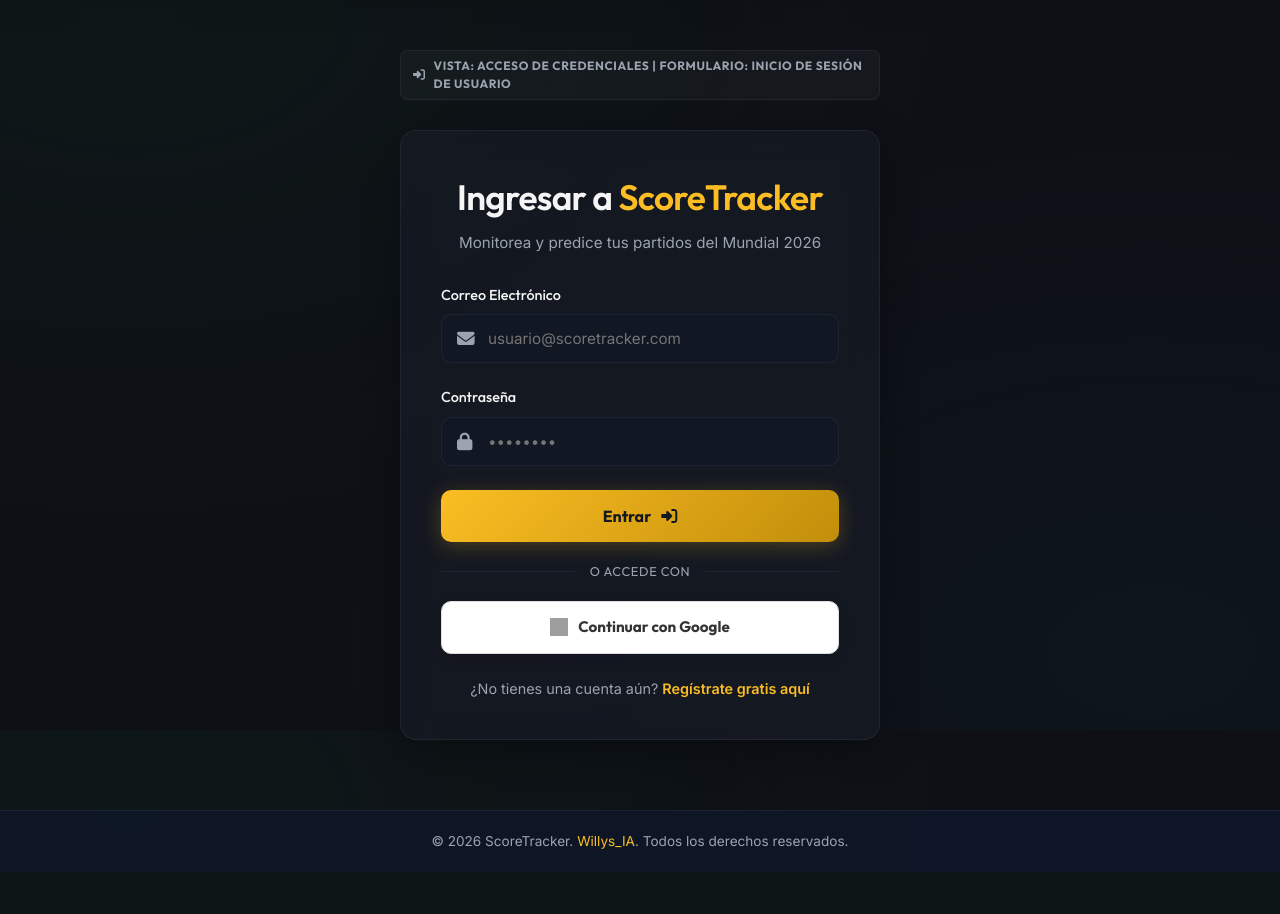
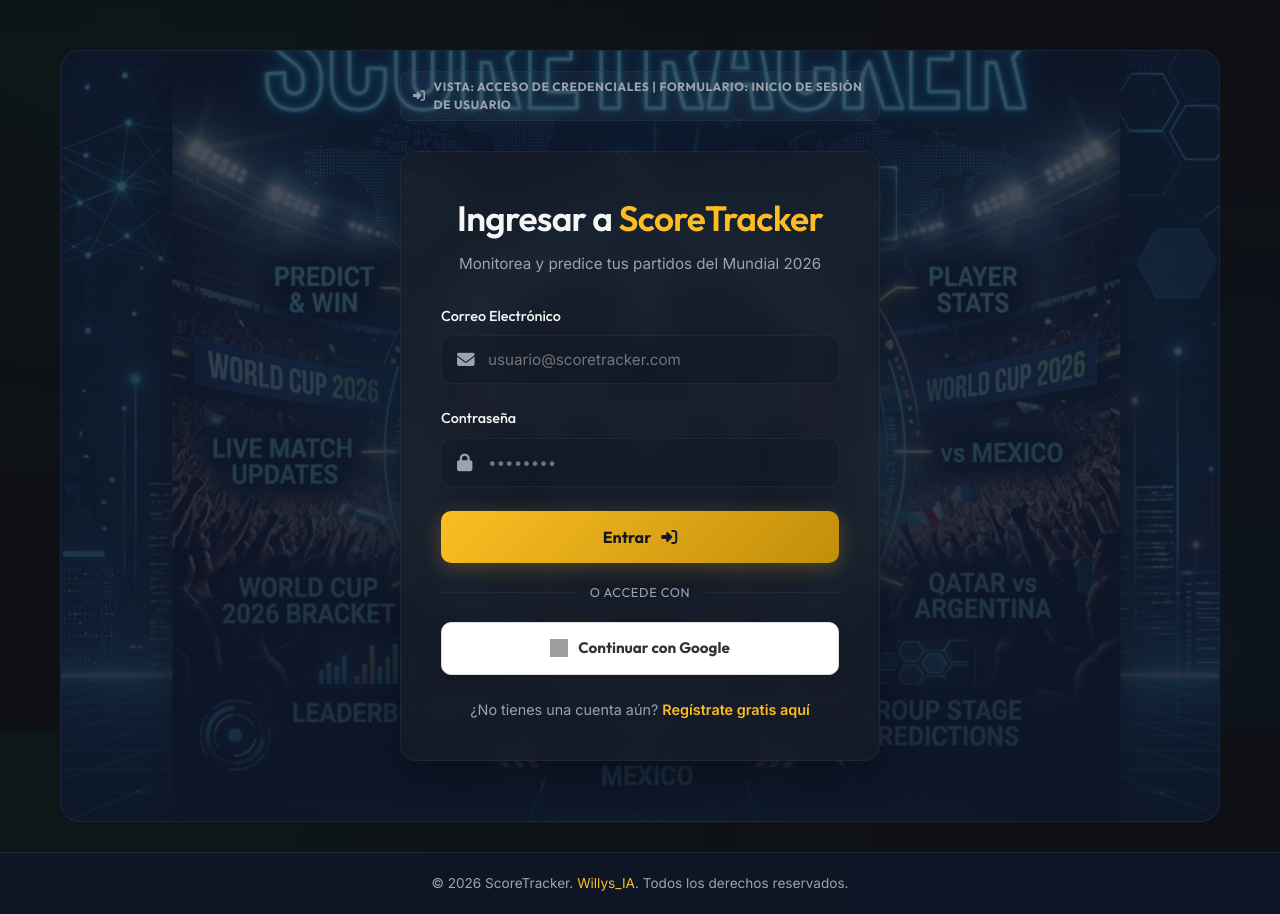
Before and after one commit to ulfredocarlo/ScoreTracker, a Flask app: page /login in a window 1280 px wide. Shown: the part 70-984 px from the top of the page. Before the commit the page ends 942 px from the top, so only its background shows below. Run offline with Flask 3, Linux system fonts and the light colour scheme; grey boxes are pictures that could not be loaded.

Commit message:
feat: add premium poster background to login

```diff
--- a/app/templates/login.html
+++ b/app/templates/login.html
@@ -28,8 +28,12 @@
         display: flex;
         justify-content: center;
         align-items: center;
-        padding: 40px 0;
+        padding: 60px 20px;
         animation: fade-up 0.5s ease-out;
+        background: linear-gradient(rgba(15, 23, 42, 0.75), rgba(15, 23, 42, 0.90)), url("{{ url_for('static', filename='images/poster.png') }}") center/cover no-repeat;
+        border-radius: 20px;
+        margin-top: 20px;
+        border: 1px solid var(--border-glass);
     }
 
     .form-card {
```
Also changed, not shown: app/static/images/poster.png (added).
